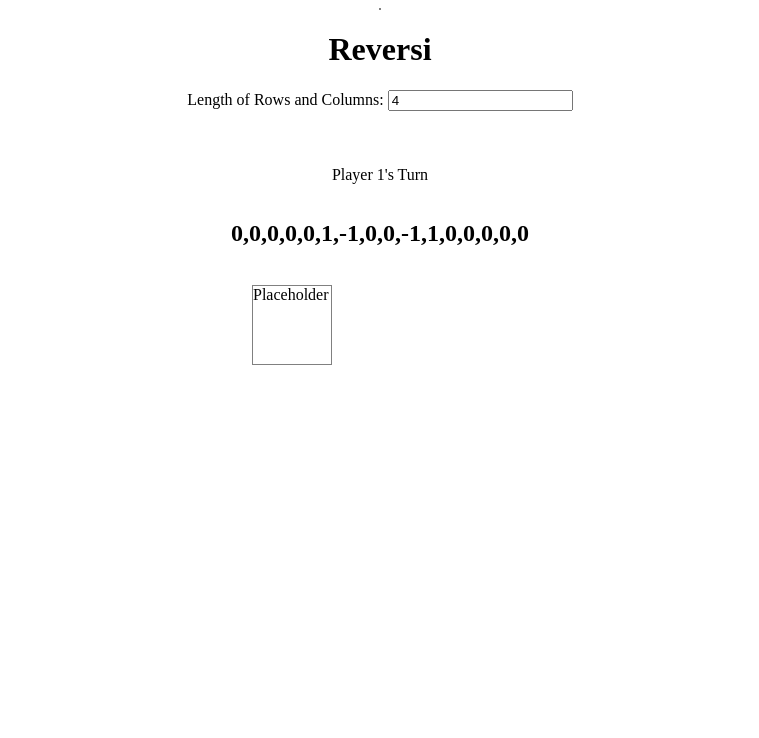
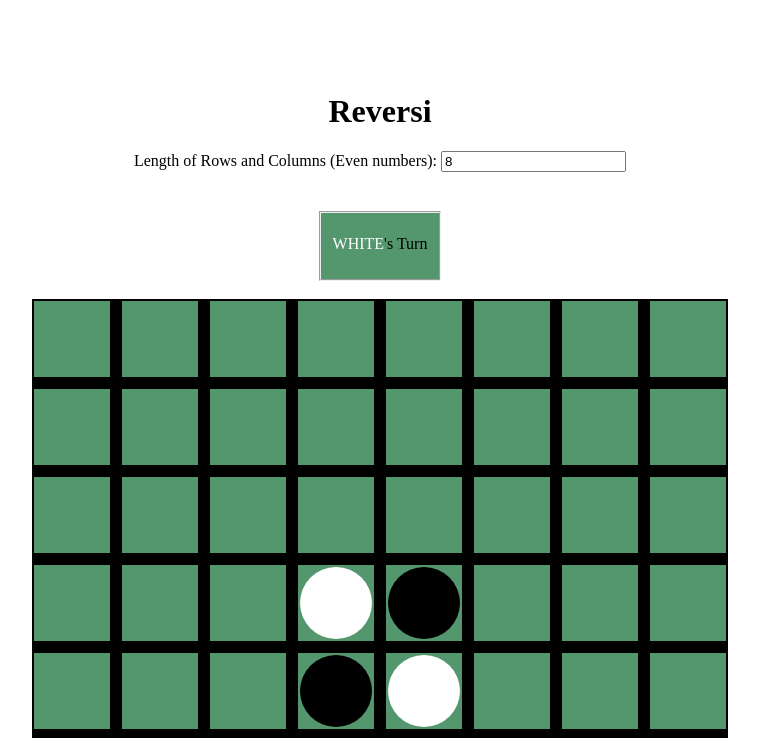
Before and after one commit to genotabby/publicProjects, a website built with Vite: page reversi/index.html in a window 1280 px wide. Both pictures are taken after a click on the button "Start game!". Shown: the top 738 px of the page, without its empty margins (260-1019 px from the left). Built offline with nearby package versions, Linux system fonts and the light colour scheme.

Commit message:
Added Event Listeners to individual cells

```diff
--- a/reversi/index.html
+++ b/reversi/index.html
@@ -11,22 +11,16 @@
     <div id="app"></div>
     <h1>Reversi</h1>
     <label>
-      Length of Rows and Columns:
-      <input name="inputLength" id="inputLength" type="number" value="4" />
+      Length of Rows and Columns (Even numbers):
+      <input name="inputLength" id="inputLength" type="number" value="8" />
     </label>
     <br />
     <button id="startButton">Start game!</button>
-    <p class="msgEl">Player 1's turn</p>
-    <h2 class="board">Board</h2>
-
+    <fieldset id="turnWindow">
+      <p class="msgEl">Player 1's turn</p>
+    </fieldset>
     <br />
-    <section id="board">
-      <div id="game"></div>
-
-      <!-- <div id="c0r2"></div>
-      <div id="c1r2"></div>
-      <div id="c2r2"></div> -->
-    </section>
+    <section id="board"></section>
     <script defer type="module" src="/main.js"></script>
   </body>
 </html>
--- a/reversi/main.js
+++ b/reversi/main.js
@@ -6,18 +6,23 @@
 const boardEl = document.querySelector(".board");
 const msgEl = document.querySelector(".msgEl");
 const COLORS = {
-  0: "white",
-  1: "green",
+  0: "rgb(84,150,109)",
+  // 1: "rgb(209,209,209)",
+  1: "white",
   "-1": "black",
 };
 
 /*----- state variables -----*/
 let board = [];
-let turn; // 1 or -1
+let turn = 1; // 1 or -1
 let winner = null; //null = no winner; 1 or -1 = winner; 'T' = Tie
 let startedGame = null;
+let maxTurns;
+let turnsLeft;
+let length;
+
 /*----- cached elements  -----*/
-
+const turnWindow = document.querySelector("#turnWindow");
 const startButton = document.querySelector("#startButton");
 
 /*----- event listeners -----*/
@@ -32,10 +37,11 @@ function init() {
 /*----- functions -----*/
 function initBoard() {
   const inputLength = document.querySelector("#inputLength").value;
-  let length = inputLength;
+  length = inputLength;
   let row = length;
   let column = length;
   const startingBoard = [];
+  changeRowColumnGridStyle(length);
   for (let i = 0; i < row; i++) {
     startingBoard[i] = [];
     // console.log("row", board);
@@ -56,6 +62,12 @@ function initBoard() {
   console.log("turn", turn);
   console.log("Init board", startingBoard);
   board = startingBoard;
+  maxTurns = length * length - 4;
+  turnsLeft = maxTurns;
+  console.log("max turns: ", maxTurns);
+  // board[2][2] = 1;
+  // board[6][6] = 1;
+
   render();
 }
 
@@ -67,50 +79,121 @@ function render() {
 
 // const renderBoard = () => {
 function renderBoard() {
-  // console.log("renderBoard", board.length);
-  const div = document.querySelector("#game");
-  div.innerHTML = "Placeholder"; //? erase everything
+  const boardSection = document.querySelector("#board");
 
-  //create the element
-  // const ul = document.createElement("ul");
-  const divGame = document.createElement("div");
-  divGame.innerHTML = "test";
-
-  const button = document.createElement("button");
-  button.innerText = "i";
-
-  for (let i = 0; i < board.length; i++) {
-    // li.innerText = board[i];
-    const li = document.createElement("li");
-    li.innerText = "test";
-    const button = document.createElement("button");
-    button.innerText = i;
-    console.log(i, board[i]);
-  }
-
+  //Clear everything
+  boardSection.innerHTML = "";
+  let cell = 0;
   board.forEach(function (colArr, colIdx) {
     // Iterate over the cells in the cur column (colArr)
     colArr.forEach(function (cellVal, rowIdx) {
-      // console.log(`c${colIdx}r${rowIdx}`);
-      const cellId = `c${colIdx}r${rowIdx}`;
-      // const cellEl = document.getElementById(".board");
-      // cellEl.style.backgroundColor = COLORS[cellVal];
+      const divSquare = document.createElement("div");
+      boardSection.append(divSquare);
+      divSquare.style.backgroundColor = COLORS[0];
+      const divPieces = document.createElement("div");
+      divPieces.classList.add("pieces");
+      // divPieces.id = `c${colIdx}r${rowIdx}`;
+      divPieces.id = cell;
+      cell++;
+      // console.log("evtListener", turnsLeft);
+      // if (turnsLeft == 0) {
+      //   divPieces.removeEventListener("click", playerEvt);
+      //   console.log("GAME");
+      // }
+      divPieces.addEventListener("click", playerEvt);
+      divSquare.append(divPieces);
+      divPieces.style.backgroundColor = COLORS[cellVal];
     });
   });
-  boardEl.innerText = board;
+}
+
+function playerEvt(evt) {
+  let TileCoor = evt.target.getAttribute("id");
+  TileCoor;
+  console.log("length", length);
+  console.log("tileCoor:", TileCoor);
+  let TileCoorX = Math.floor(TileCoor / length);
+  let TileCoorY = TileCoor % length;
+  console.log("X:", TileCoorX);
+  console.log("Y", TileCoorY);
+  board[TileCoorX][TileCoorY] = turn;
+  // document.getElementById("0").removeEventListener("click", playerEvt);
+  turn = turn * -1;
+  console.log("player turn: ", turn);
+  turnsLeft--;
+  console.log("turns Left: ", turnsLeft);
+  render();
+  // checkZeroTurnsLeftRemoveListener();
+  console.log(board);
+}
+
+function checkZeroTurnsLeftRemoveListener() {
+  if (turnsLeft === 0) {
+    console.log("GAMEOVER");
+    board.forEach(function (colArr, colIdx) {
+      // Iterate over the cells in the cur column (colArr)
+      colArr.forEach(function (cellVal, rowIdx) {
+        // divPieces.classList.add("pieces");
+        // divPieces.removeEventListener("click", playerEvt);
+        // divSquare.append(divPieces);
+      });
+    });
+  }
 }
 
 function renderMessage() {
-  // msgEl.innerHTML = `<span style="color: ${COLORS[turn]}">${COLORS[
-  msgEl.innerHTML = `Player ${turn}</span>'s Turn`;
+  if (turnsLeft == 0) {
+    msgEl.innerHTML = "Game over!";
+    console.log("game!");
+  } else {
+    msgEl.innerHTML = `<span style="color: ${COLORS[turn]}">${COLORS[
+      turn
+    ].toUpperCase()}</span>'s Turn`;
+  }
 }
 function renderControls() {
   if (startedGame) {
     startButton.style.visibility = "hidden";
     msgEl.style.visibility = "visible";
+    turnWindow.style.visibility = "visible";
   } else {
     startButton.style.visibility = "visible";
     msgEl.style.visibility = "hidden";
+    turnWindow.style.visibility = "hidden";
+  }
+}
+
+function changeRowColumnGridStyle(length) {
+  if (length == 4) {
+    document.getElementById("board").style.gridTemplateColumns =
+      "repeat(4, 10vmin)";
+    document.getElementById("board").style.gridTemplateRows =
+      "repeat(4, 10vmin)";
+  } else if (length == 6) {
+    document.getElementById("board").style.gridTemplateColumns =
+      "repeat(6, 10vmin)";
+    document.getElementById("board").style.gridTemplateRows =
+      "repeat(6, 10vmin)";
+  } else if (length == 8) {
+    document.getElementById("board").style.gridTemplateColumns =
+      "repeat(8, 10vmin)";
+    document.getElementById("board").style.gridTemplateRows =
+      "repeat(8, 10vmin)";
+  } else if (length == 10) {
+    document.getElementById("board").style.gridTemplateColumns =
+      "repeat(10, 10vmin)";
+    document.getElementById("board").style.gridTemplateRows =
+      "repeat(10, 10vmin)";
+  } else if (length == 12) {
+    document.getElementById("board").style.gridTemplateColumns =
+      "repeat(12, 8vmin)";
+    document.getElementById("board").style.gridTemplateRows =
+      "repeat(12, 8vmin)";
+  } else if (length == 14) {
+    document.getElementById("board").style.gridTemplateColumns =
+      "repeat(14, 8vmin)";
+    document.getElementById("board").style.gridTemplateRows =
+      "repeat(14, 8vmin)";
   }
 }
 
--- a/reversi/style2.css
+++ b/reversi/style2.css
@@ -15,14 +15,26 @@ body {
 }
 #board {
   display: grid;
-  grid-template-columns: repeat(3, 10vmin);
-  grid-template-rows: repeat(3, 10vmin);
+  grid-template-columns: repeat(0, 10vmin);
+  grid-template-rows: repeat(0, 10vmin);
   gap: 1vmin;
   margin-top: 0vmin;
+  background-color: black;
 }
 
 div {
   /* boarder-radius 0% of square, 100% for circle */
   border-radius: 0%;
-  border: 0.1vmin solid grey;
+  /* border: 0.1vmin solid red; */
+  width: 95%;
+  height: 95%;
+  margin: 2.5%;
 }
+
+.pieces {
+  border-radius: 50%;
+}
+
+fieldset {
+  background-color: rgb(84, 150, 109);
+}
```
